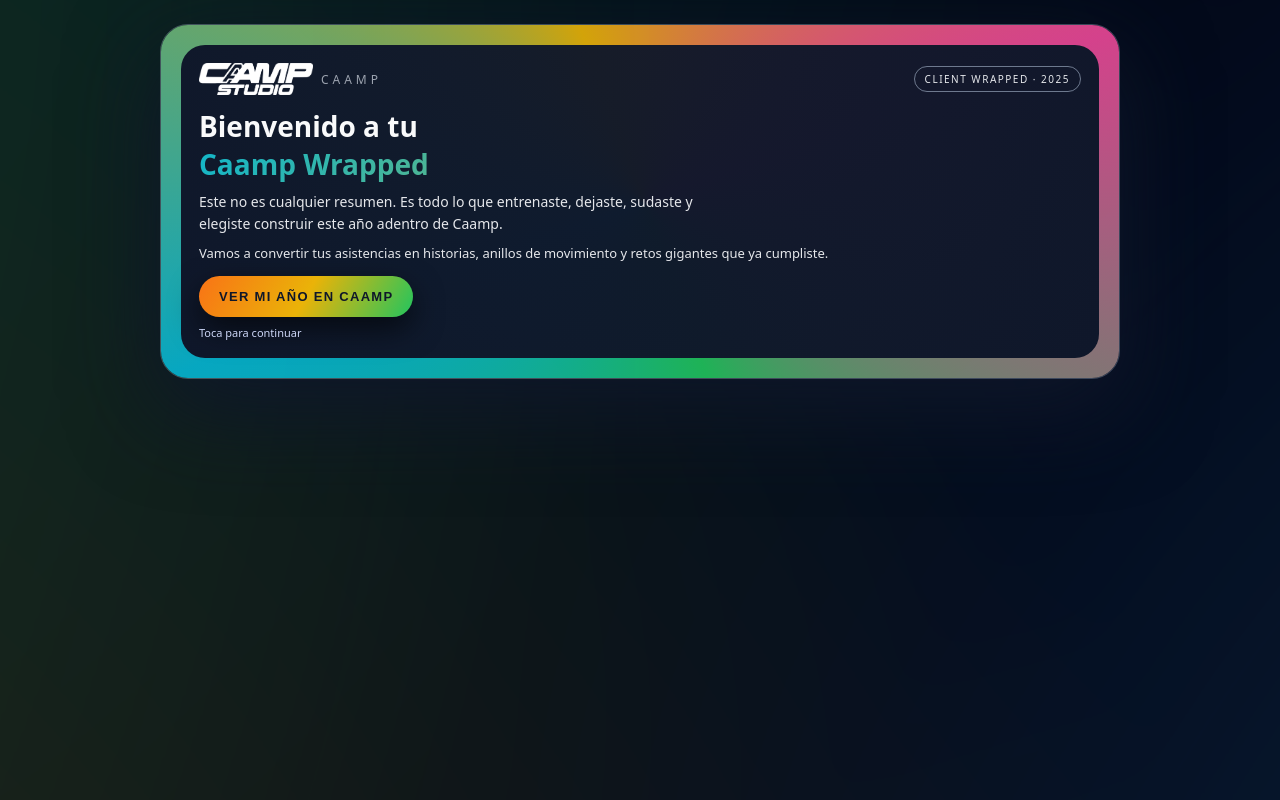
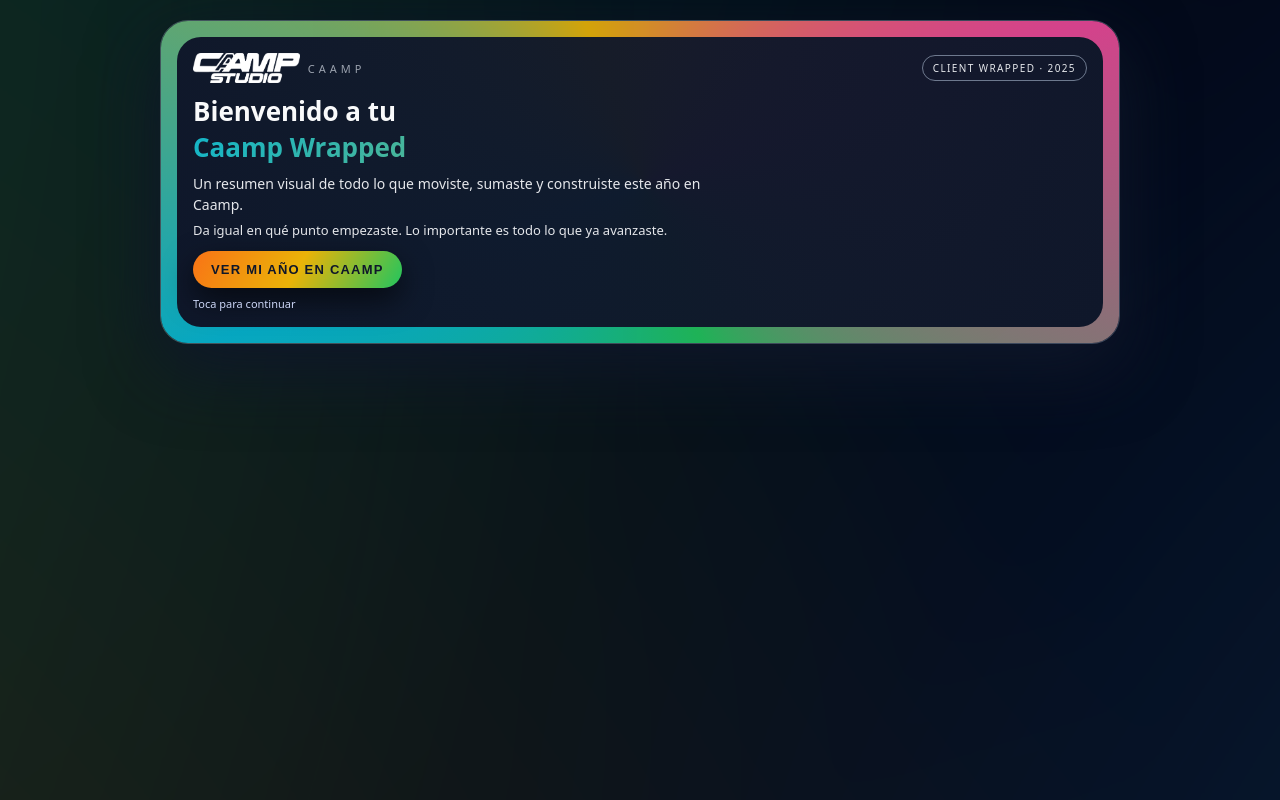
Before and after one commit to luisgon14052-bit/caamp-client-wrapped, a Next.js app: page / in a window 1280 px wide. Built offline with nearby package versions, Linux system fonts and the light colour scheme.

Commit message:
Update index.js

```diff
--- a/pages/index.js
+++ b/pages/index.js
@@ -165,7 +165,7 @@
               </div>
               <p style={styles.loadingTitle}>Armando tu Wrapped…</p>
               <p style={styles.loadingText}>
-                Calculando tu lugar dentro de la comunidad y tu año en movimiento.
+                Calculando tu año en números, historias y movimiento.
               </p>
               <div style={styles.loadingDots}>
                 <span style={{ ...styles.loadingDot, animationDelay: '0s' }} />
@@ -196,13 +196,11 @@
                 </h1>
 
                 <p style={styles.introSubtitle}>
-                  Este no es cualquier resumen. Es todo lo que entrenaste, dejaste, sudaste y
-                  elegiste construir este año adentro de Caamp.
+                  Un resumen visual de todo lo que moviste, sumaste y construiste este año en Caamp.
                 </p>
 
                 <p style={styles.introLine}>
-                  Vamos a convertir tus asistencias en historias, anillos de movimiento y retos
-                  gigantes que ya cumpliste.
+                  Da igual en qué punto empezaste. Lo importante es todo lo que ya avanzaste.
                 </p>
 
                 <button
@@ -236,8 +234,8 @@
               </h1>
 
               <p style={styles.subtitle}>
-                Ve cuántas veces entrenaste, qué tan constante fuiste y qué tan arriba estás dentro
-                de la comunidad. Es tu resumen oficial de movimiento este año.
+                Descubre cuántas veces entrenaste, qué tan constante fuiste y en qué lugar estás
+                dentro de la comunidad.
               </p>
 
               <form onSubmit={buscar} style={styles.form}>
@@ -265,17 +263,18 @@
           {view === 'results' && data && (
             <section style={styles.results} ref={containerRef}>
               {/* Cabecera */}
-              <div style={styles.headerRow}>
-                <div style={styles.headerLeft}>
+              <div style={styles.headerCard}>
+                <div style={styles.headerTopRow}>
                   <div style={styles.logoRow}>
                     <img src="/caamp-logo.png" alt="Caamp" style={styles.logoSmall} />
                     <span style={styles.pill}>Client Wrapped · 2025</span>
                   </div>
+                </div>
                 <p style={styles.smallLabel}>Este año fuiste…</p>
                 <h2 style={styles.clientName}>{data.name}</h2>
                 <p style={styles.clientTitle}>{data.titulo}</p>
-                </div>
 
+                <div style={styles.levelRow}>
                   <div style={styles.levelCard}>
                     <p style={styles.levelLabel}>Nivel de movimiento</p>
                     <p style={styles.levelValue}>{data.nivel}</p>
@@ -284,12 +283,13 @@
                     </p>
                   </div>
                 </div>
+              </div>
 
-              {/* ANILLOS TIPO APPLE WATCH */}
+              {/* ANILLOS LIMPIOS */}
               <div style={styles.ringsCard}>
-                <p style={styles.ringsTitle}>Tus anillos de movimiento</p>
+                <p style={styles.ringsTitle}>Tu energía en círculos</p>
                 <p style={styles.ringsSubtitle}>
-                  Si tu año en Caamp fuera un Apple Watch, así se verían tus anillos:
+                  Así se ve todo lo que hiciste este año, resumido en tres anillos:
                 </p>
 
                 <div style={styles.ringsWrapper}>
@@ -356,9 +356,7 @@
                 </div>
               </div>
 
-              {/* Fila principal */}
-              <div style={styles.mainGrid}>
-                {/* Total asistencias */}
+              {/* TOTAL + CONSTANCIA (STACKED PARA CEL) */}
               <div style={styles.mainCard}>
                 <p style={styles.cardTag}>Total de entrenamientos</p>
 
@@ -392,7 +390,6 @@
                 </div>
               </div>
 
-                {/* Constancia */}
               <div style={styles.secondaryCard}>
                 <p style={styles.cardTag}>Tu constancia</p>
 
@@ -410,10 +407,9 @@
                 </div>
 
                 <p style={styles.secondaryText}>
-                    No fue suerte. Fueron todas esas veces que llegaste, te moviste y saliste mejor
-                    de lo que entraste.
+                  No fue suerte. Fueron todas esas veces que llegaste, entrenaste y saliste distinto
+                  de como entraste.
                 </p>
-                </div>
               </div>
 
               {/* Equivalencias tipo maratón / Everest */}
@@ -439,8 +435,8 @@
               <div style={styles.footerCard}>
                 <p style={styles.footerTitle}>Lo que construiste este año</p>
                 <p style={styles.footerText}>
-                  Cada asistencia suma a algo más grande que un número: energía, confianza,
-                  disciplina. Tu cuerpo se acuerda de todas esas veces que estuviste aquí.
+                  Cada asistencia se convirtió en energía, confianza y disciplina. Nada de esto fue
+                  casualidad.
                 </p>
 
                 <p style={styles.footerHighlight}>
@@ -498,7 +494,7 @@
     minHeight: '100vh',
     display: 'flex',
     justifyContent: 'center',
-    padding: '24px 12px',
+    padding: '20px 10px',
     position: 'relative',
     overflow: 'hidden'
   },
@@ -507,7 +503,10 @@
     maxWidth: 960,
     animation: 'fadeUp 480ms ease-out',
     position: 'relative',
-    zIndex: 2
+    zIndex: 2,
+    display: 'flex',
+    flexDirection: 'column',
+    gap: 12
   },
 
   // Fondo animado
@@ -534,11 +533,10 @@
   introHero: {
     position: 'relative',
     borderRadius: 28,
-    padding: 20,
+    padding: 16,
     overflow: 'hidden',
-    boxShadow: '0 30px 90px rgba(15,23,42,1)',
-    border: '1px solid rgba(148,163,184,0.4)',
-    marginBottom: 10
+    boxShadow: '0 24px 70px rgba(15,23,42,1)',
+    border: '1px solid rgba(148,163,184,0.4)'
   },
   introGradient: {
     position: 'absolute',
@@ -552,7 +550,7 @@
   introContent: {
     position: 'relative',
     borderRadius: 24,
-    padding: 18,
+    padding: 16,
     background:
       'radial-gradient(circle at top, rgba(15,23,42,0.96), rgba(15,23,42,0.98) 60%, rgba(15,23,42,1))',
     color: '#f9fafb'
@@ -562,12 +560,12 @@
     alignItems: 'center',
     justifyContent: 'space-between',
     gap: 10,
-    marginBottom: 12
+    marginBottom: 10
   },
   introTitle: {
     margin: 0,
     marginBottom: 8,
-    fontSize: 28,
+    fontSize: 26,
     fontWeight: 800
   },
   introGradientText: {
@@ -581,20 +579,20 @@
   },
   introSubtitle: {
     margin: 0,
-    marginBottom: 8,
+    marginBottom: 6,
     fontSize: 14,
-    lineHeight: 1.6,
+    lineHeight: 1.5,
     color: '#e5e7eb',
     maxWidth: 520
   },
   introLine: {
     margin: 0,
-    marginBottom: 14,
+    marginBottom: 12,
     fontSize: 13,
     color: '#e5e7eb'
   },
   introButton: {
-    padding: '13px 20px',
+    padding: '11px 18px',
     borderRadius: 999,
     border: 'none',
     backgroundImage:
@@ -603,7 +601,7 @@
     fontWeight: 700,
     fontSize: 13,
     textTransform: 'uppercase',
-    letterSpacing: 1.3,
+    letterSpacing: 1.2,
     cursor: 'pointer',
     boxShadow: '0 12px 30px rgba(0,0,0,0.6)'
   },
@@ -619,9 +617,9 @@
     background:
       'linear-gradient(135deg, rgba(15,23,42,0.98), rgba(15,23,42,1), rgba(15,23,42,0.96))',
     borderRadius: 24,
-    padding: 20,
+    padding: 16,
     border: '1px solid rgba(148,163,184,0.32)',
-    boxShadow: '0 28px 80px rgba(15,23,42,0.95)',
+    boxShadow: '0 24px 70px rgba(15,23,42,0.95)',
     color: '#e5e7eb'
   },
   heroTopRow: {
@@ -629,7 +627,7 @@
     alignItems: 'center',
     justifyContent: 'space-between',
     gap: 10,
-    marginBottom: 14
+    marginBottom: 10
   },
   logoWrap: {
     display: 'flex',
@@ -637,11 +635,11 @@
     gap: 8
   },
   logo: {
-    height: 32,
+    height: 30,
     width: 'auto'
   },
   brandText: {
-    fontSize: 12,
+    fontSize: 11,
     letterSpacing: 4,
     textTransform: 'uppercase',
     color: '#9ca3af'
@@ -652,14 +650,14 @@
     border: '1px solid rgba(148,163,184,0.7)',
     fontSize: 10,
     textTransform: 'uppercase',
-    letterSpacing: 1.5,
+    letterSpacing: 1.4,
     color: '#e5e7eb',
     whiteSpace: 'nowrap'
   },
   title: {
     margin: 0,
     marginBottom: 6,
-    fontSize: 28,
+    fontSize: 26,
     fontWeight: 800,
     color: '#f9fafb'
   },
@@ -673,9 +671,9 @@
   },
   subtitle: {
     margin: 0,
-    marginBottom: 16,
+    marginBottom: 14,
     fontSize: 14,
-    lineHeight: 1.6,
+    lineHeight: 1.5,
     color: '#cbd5f5',
     maxWidth: 520
   },
@@ -688,7 +686,7 @@
   input: {
     flex: 1,
     minWidth: 200,
-    padding: 12,
+    padding: 11,
     borderRadius: 999,
     border: '1px solid rgba(148,163,184,0.8)',
     background: 'rgba(15,23,42,0.95)',
@@ -697,7 +695,7 @@
     outline: 'none'
   },
   ctaButton: {
-    padding: '12px 18px',
+    padding: '11px 18px',
     borderRadius: 999,
     border: 'none',
     backgroundImage:
@@ -723,42 +721,38 @@
 
   // RESULTADOS
   results: {
+    display: 'flex',
+    flexDirection: 'column',
+    gap: 10
+  },
+  headerCard: {
     background:
       'linear-gradient(135deg, rgba(15,23,42,0.98), rgba(15,23,42,1))',
     borderRadius: 24,
-    padding: 18,
+    padding: 16,
     border: '1px solid rgba(148,163,184,0.45)',
-    boxShadow: '0 28px 80px rgba(15,23,42,0.98)',
-    marginTop: 10,
+    boxShadow: '0 24px 70px rgba(15,23,42,0.98)'
+  },
+  headerTopRow: {
     display: 'flex',
-    flexDirection: 'column',
-    gap: 16
-  },
-  headerRow: {
-    display: 'flex',
-    flexWrap: 'wrap',
     justifyContent: 'space-between',
-    gap: 14
-  },
-  headerLeft: {
-    flex: 1,
-    minWidth: 220
+    alignItems: 'center',
+    marginBottom: 6
   },
   logoRow: {
     display: 'flex',
     alignItems: 'center',
-    gap: 8,
-    marginBottom: 6
+    gap: 8
   },
   logoSmall: {
     height: 28,
     width: 'auto'
   },
   smallLabel: {
-    margin: 0,
+    margin: '4px 0 0',
     fontSize: 11,
     textTransform: 'uppercase',
-    letterSpacing: 1.4,
+    letterSpacing: 1.3,
     color: '#9ca3af'
   },
   clientName: {
@@ -773,15 +767,20 @@
     color: '#e5e7eb',
     maxWidth: 360
   },
+  levelRow: {
+    marginTop: 10,
+    display: 'flex',
+    justifyContent: 'flex-start'
+  },
   levelCard: {
-    minWidth: 210,
     borderRadius: 18,
-    padding: 12,
+    padding: 10,
     background:
       'radial-gradient(circle at top left, rgba(34,197,94,0.26), rgba(15,23,42,1))',
     border: '1px solid rgba(34,197,94,0.75)',
     color: '#f9fafb',
-    animation: 'cardFloat 7s ease-in-out infinite'
+    animation: 'cardFloat 7s ease-in-out infinite',
+    maxWidth: 260
   },
   levelLabel: {
     margin: 0,
@@ -803,7 +802,7 @@
 
   // ANILLOS
   ringsCard: {
-    borderRadius: 18,
+    borderRadius: 20,
     padding: 14,
     background: 'rgba(15,23,42,0.98)',
     border: '1px solid rgba(148,163,184,0.5)',
@@ -823,21 +822,20 @@
     color: '#e5e7eb'
   },
   ringsWrapper: {
+    marginTop: 6,
     display: 'flex',
-    flexWrap: 'wrap',
-    gap: 16,
-    marginTop: 6,
-    alignItems: 'center'
+    flexDirection: 'column',
+    alignItems: 'center',
+    gap: 12
   },
   ringsGraphic: {
     position: 'relative',
-    width: 140,
-    height: 140,
+    width: 150,
+    height: 150,
     borderRadius: '50%',
     display: 'flex',
     alignItems: 'center',
-    justifyContent: 'center',
-    flexShrink: 0
+    justifyContent: 'center'
   },
   ringBase: {
     position: 'absolute',
@@ -850,12 +848,12 @@
     backgroundClip: 'padding-box'
   },
   ringMiddle: {
-    inset: 15,
+    inset: 16,
     padding: 6,
     backgroundClip: 'padding-box'
   },
   ringInner: {
-    inset: 30,
+    inset: 32,
     padding: 6,
     backgroundClip: 'padding-box'
   },
@@ -863,8 +861,8 @@
     position: 'relative',
     borderRadius: '50%',
     background: 'radial-gradient(circle, #020617, #020617 60%, #0b1220 100%)',
-    width: 70,
-    height: 70,
+    width: 76,
+    height: 76,
     display: 'flex',
     flexDirection: 'column',
     alignItems: 'center',
@@ -872,7 +870,7 @@
     boxShadow: '0 0 0 3px rgba(15,23,42,1)'
   },
   ringsCenterNumber: {
-    fontSize: 18,
+    fontSize: 20,
     fontWeight: 700
   },
   ringsCenterLabel: {
@@ -880,11 +878,10 @@
     color: '#9ca3af'
   },
   ringsLegend: {
-    flex: 1,
-    minWidth: 200,
+    width: '100%',
     display: 'flex',
     flexDirection: 'column',
-    gap: 8
+    gap: 6
   },
   ringsLegendItem: {
     display: 'flex',
@@ -907,14 +904,9 @@
     color: '#9ca3af'
   },
 
-  // GRID PRINCIPAL
-  mainGrid: {
-    display: 'grid',
-    gridTemplateColumns: 'minmax(0,1.7fr) minmax(0,1.2fr)',
-    gap: 14
-  },
+  // TOTAL CARD
   mainCard: {
-    borderRadius: 18,
+    borderRadius: 20,
     padding: 14,
     background: 'rgba(15,23,42,0.98)',
     border: '1px solid rgba(148,163,184,0.55)',
@@ -936,7 +928,7 @@
     marginBottom: 8
   },
   mainNumber: {
-    fontSize: 34,
+    fontSize: 32,
     fontWeight: 800,
     color: '#f9fafb'
   },
@@ -949,7 +941,7 @@
   },
   progressTrack: {
     width: '100%',
-    height: 9,
+    height: 8,
     borderRadius: 999,
     background: 'rgba(15,23,42,1)',
     overflow: 'hidden',
@@ -997,8 +989,9 @@
     color: '#e5e7eb'
   },
 
+  // CONSTANCIA
   secondaryCard: {
-    borderRadius: 18,
+    borderRadius: 20,
     padding: 14,
     background: 'rgba(15,23,42,0.96)',
     border: '1px solid rgba(148,163,184,0.5)'
@@ -1040,7 +1033,7 @@
 
   // EQUIVALENCIAS
   equivalenceCard: {
-    borderRadius: 18,
+    borderRadius: 20,
     padding: 14,
     background: 'rgba(15,23,42,0.98)',
     border: '1px solid rgba(148,163,184,0.5)'
@@ -1067,11 +1060,11 @@
 
   // FOOTER
   footerCard: {
-    borderRadius: 18,
+    borderRadius: 20,
     padding: 14,
     background: 'rgba(15,23,42,0.98)',
     border: '1px solid rgba(148,163,184,0.5)',
-    marginTop: 4
+    marginBottom: 4
   },
   footerTitle: {
     margin: 0,
```
Lines whose indentation alone changed are shown as unchanged.
